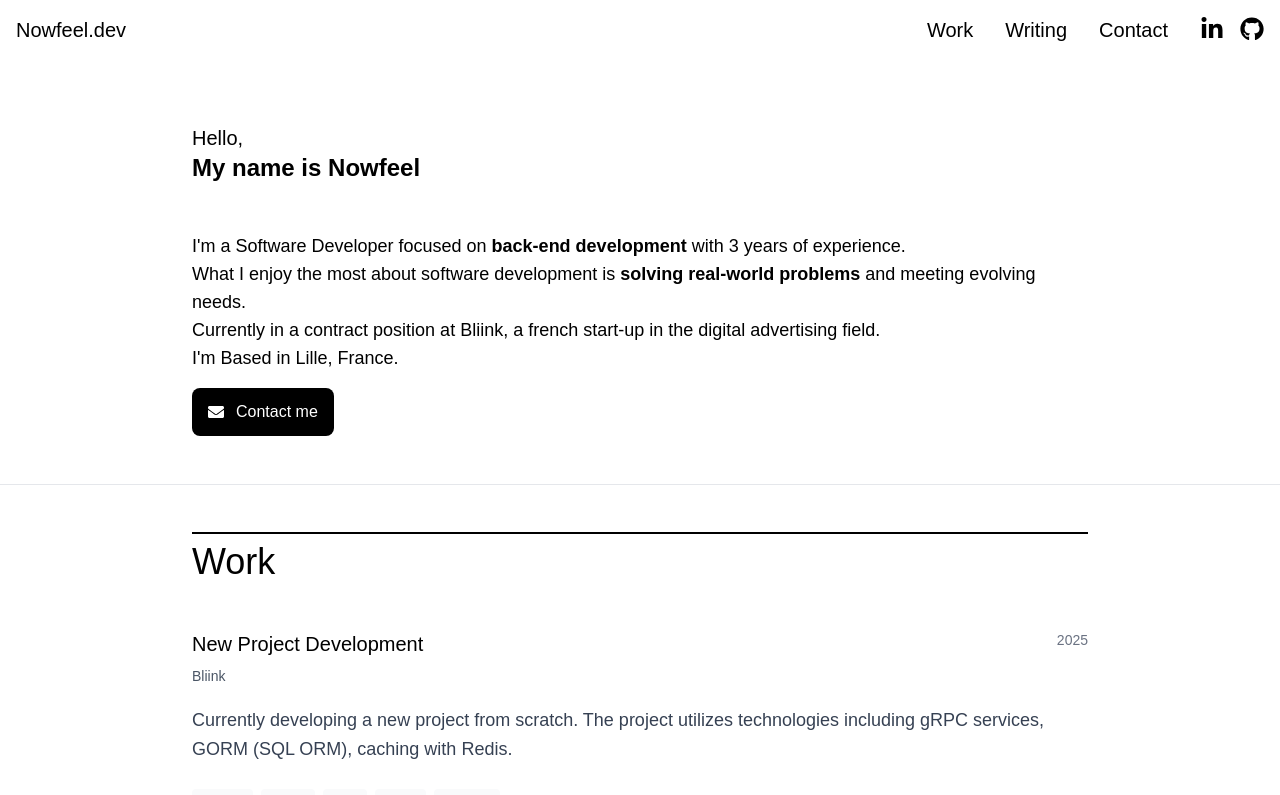
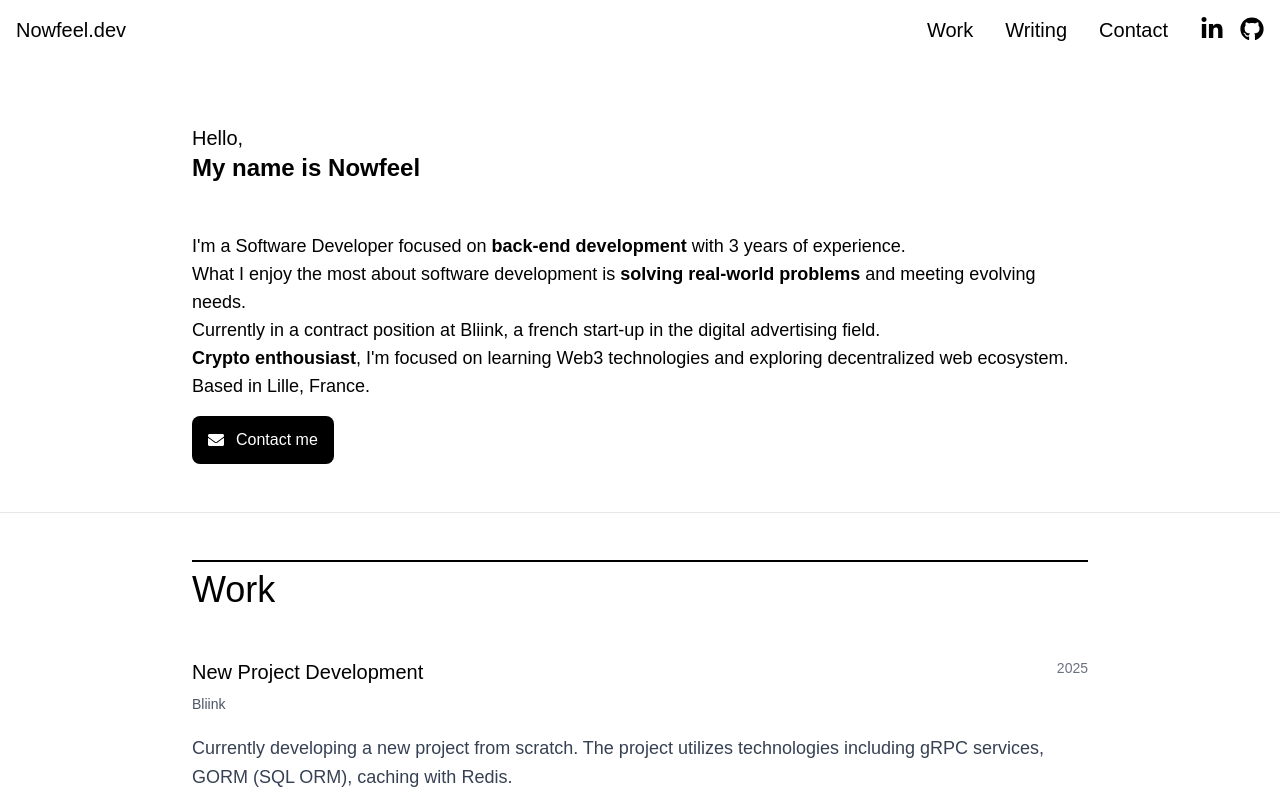
Before and after one commit to Nozgood/portfolio_2025, a React (Vite) app: page / in a window 1280 px wide. Shown: the top 795 px of the page. Built offline with nearby package versions, Linux system fonts and the light colour scheme.

Commit message:
feat: add web3 passion

```diff
--- a/src/components/Hero.tsx
+++ b/src/components/Hero.tsx
@@ -13,7 +13,8 @@ function Hero() {
             I'm a Software Developer focused on <b>back-end development </b>with 3 years of experience. <br />What I enjoy the most about software development
             is <b>solving real-world problems </b>and meeting evolving needs. <br />Currently in a contract position at Bliink, a french start-up in the digital advertising field.
             <br />
-                        I'm Based in Lille, France.
+            <b>Crypto enthousiast</b>, I'm focused on learning Web3 technologies and exploring decentralized web ecosystem. <br />
+            Based in Lille, France.
           </p>
         </article>
         <div className="mt-4">
```
Lines whose indentation alone changed are shown as unchanged.
